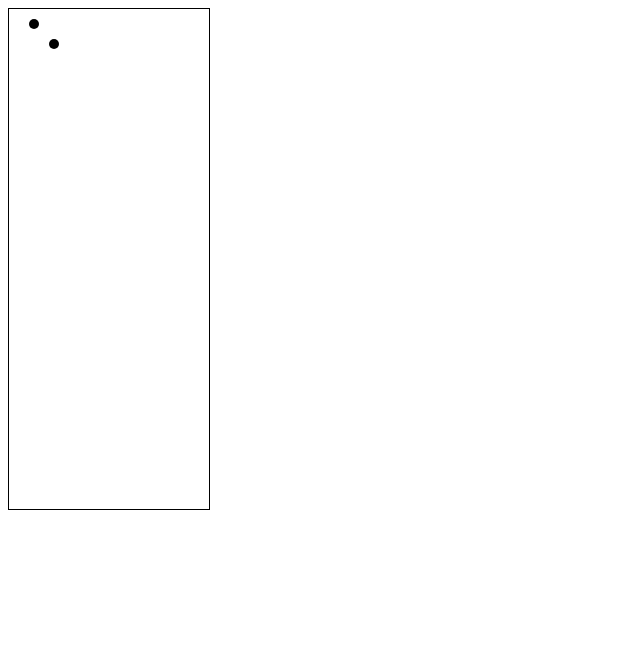
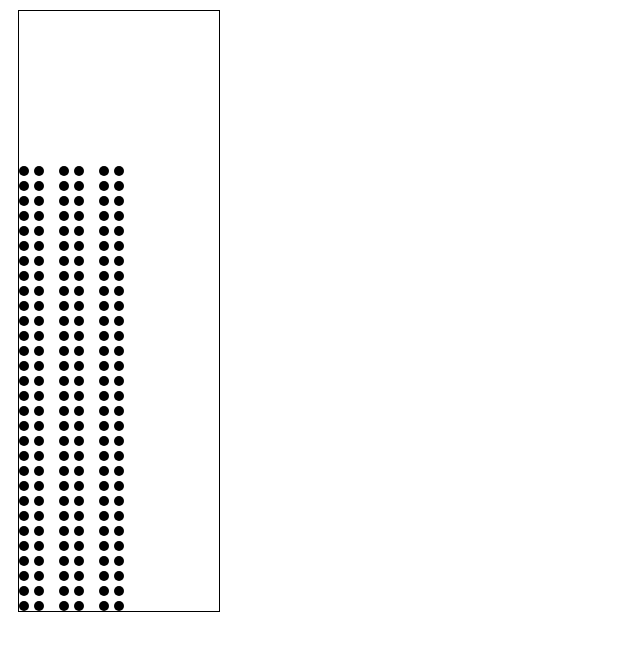
Before and after one commit to richardl62/react-playpen, a React (Create React App) app: page / in a window 1280 px wide. Shown: the top 650 px of the page, without its empty margins (0-640 px from the left). Built offline with nearby package versions, Linux system fonts and the light colour scheme.

Commit message:
Wip on columns of holes

```diff
--- a/src/score-board.tsx
+++ b/src/score-board.tsx
@@ -1,9 +1,11 @@
 import styled from "styled-components";
 
 // Dimensions in pixels
-const height = 500;
+const height = 600;
 const width = 200;
+
 const radius = 10;
+const gap = radius/2;
 
 const Board = styled.div`
     position: relative;
@@ -11,6 +13,8 @@ const Board = styled.div`
     height: ${height}px;
     width: ${width}px;
     border: 1px solid black;
+
+    margin: 10px;
 `;
 
 const Hole = styled.div<{pos: [number, number]}>`
@@ -20,15 +24,30 @@ const Hole = styled.div<{pos: [number, number]}>`
     border-radius: 50%;
 
     position: absolute;
-    top: ${props => props.pos[0]}px;
+    bottom: ${props => props.pos[0]}px;
     left:${props => props.pos[1]}px;;
 
     background: black;
 `
 
 export function ScoreBoard() {
-    return <Board>
-        <Hole pos={[10, 20]}/>
-        <Hole pos={[30, 40]}/>
-    </Board>;
+    const holes : JSX.Element [] = [];
+
+    const addHole = (bottom: number, left: number) => {
+        holes.push(<Hole pos={[bottom, left]} />);
+    }
+
+    const addColumn = (colBottom: number, left: number, size: number) => {
+        for(let ind = 0; ind < size; ++ind) {
+            const holeBottom = colBottom + ind * (radius+gap);
+            addHole(holeBottom, left);
+            addHole(holeBottom, left+radius+gap);
+        }
+    }
+
+    addColumn(0, 0, 30);
+    addColumn(0, 40, 30);
+    addColumn(0, 80, 30);
+
+    return <Board>{holes}</Board>;
 }
```
